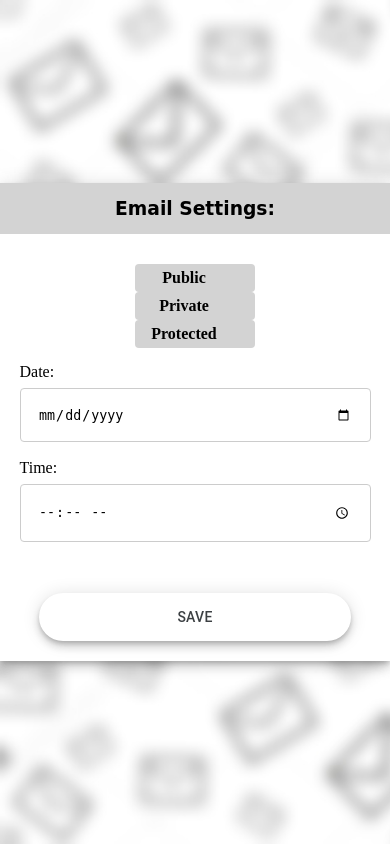
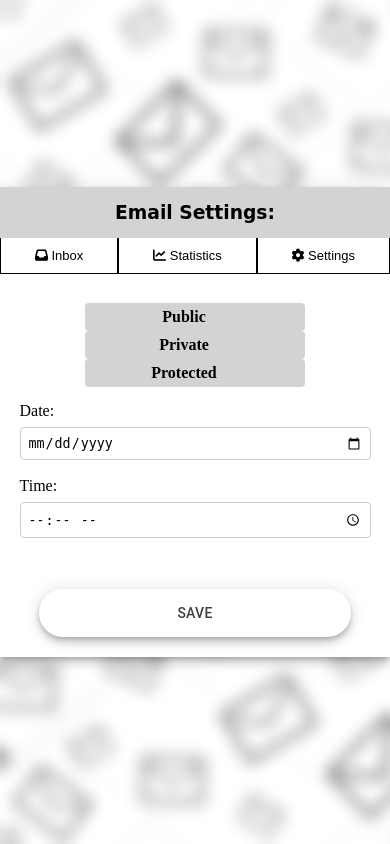
Before and after one commit to vitalie7bocicov/empub, a PHP site: page /pages/settingsPage.html in a window 390 px wide. Run offline with PHP 8.4, Linux system fonts and the light colour scheme; some libraries are stand-ins or nearby versions.

Commit message:
bug fixing on emailSettings page

```diff
--- a/EMPub/pages/settingsPage.html
+++ b/EMPub/pages/settingsPage.html
@@ -2,7 +2,6 @@
 <html>
     <head>
         <title>EMPub</title>
-        <link rel="stylesheet" href="../styles/accountSettings.css">
         <meta name="viewport" content="width=device-width, initial-scale=1.0">
         <link rel="stylesheet" href="../styles/settingsPage.css">
         <script src="https://kit.fontawesome.com/d31da07a9e.js" crossorigin="anonymous"></script>
@@ -15,6 +14,13 @@
                 <div class="headerDiv">
                     <h3>Email Settings:</h3>
                 </div>
+
+                <section class="sidebar" id="sidebar">
+                    <button class="sidebar-buttons" selected><i class="fa-solid fa-inbox"></i> Inbox</button>
+                    <button class="sidebar-buttons"><i class="fa-solid fa-chart-line"></i> Statistics</button>
+                    <button class="sidebar-buttons"><i class="fa-solid fa-gear"></i> Settings</button>
+                </section>
+
                 <div class="content">
                         <form id="form" class="formContainer">
                             <div class="radion-buttons-div">
@@ -31,7 +37,6 @@
 
 
                                 <label for="publicationType3" class="radion-buttons">Protected
-
                                     <input type="radio" id="publicationType3" name="publicationType" onchange="handleClick(this)" value="3">
                                     <i class="fa-solid fa-circle-check checkState" id="check3"></i>
                                 </label>
@@ -55,7 +60,7 @@
 
                         </form>
 
-                    <button type="submit" form="form1" value="Save">SAVE</button>
+                    <button type="submit" form="form1" value="Save" class="buttonSettings">SAVE</button>
                 </div>
             </div>
         </div>
--- a/EMPub/styles/accountSettings.css
+++ b/EMPub/styles/accountSettings.css
@@ -22,19 +22,18 @@ button {
 
 
 header {
-
   background-color: rgb(71, 77, 86);
   padding: 10px 20px;
   display: flex;
   width: 100%;
   top: 0;
   position: fixed;
+  z-index: 1;
 }
 
 .logo img {
   width: 100px;
   height: auto;
-
 }
 
 nav {
--- a/EMPub/styles/settingsPage.css
+++ b/EMPub/styles/settingsPage.css
@@ -19,6 +19,23 @@ body {
 
 .conatiner {
 	width: 40%;
+}
+
+.sidebar {
+    display: flex;
+    width: 100%;
+}
+
+.sidebar-buttons {
+    font-style: sans-serif;
+    background-color: transparent;
+    border: none;
+    border: 1px solid black;
+    background-color: #ffffff;
+    border-top: none;
+    padding: 10px 0;
+    font-size: 16px;
+    flex-grow: 1;
 }
 
 .center1{
@@ -45,9 +62,8 @@ body {
 	margin-top: 5%;
 }
 
-button{
+.buttonSettings {
 	width: 100px;
-	/*height:8%;*/
 	padding:2%;
 	margin: 20px 0;
 	background-color: lightgray;
@@ -63,13 +79,14 @@ button{
 	font-size: 13px;
 	line-height: 29px;
 	padding: 0 10px 0 11px;
-	position: relative;
 	text-align: center;
 	text-decoration: none;
 	user-select: none;
 	-webkit-user-select: none;
 	touch-action: manipulation;
 	vertical-align: middle;
+	top: 0;
+	left: 0;
 }
 
 button:hover {
@@ -150,8 +167,14 @@ input[type=date], input[type=time], input[type=password] {
 	margin: 10px 0;
 }
 
+@media only screen and (max-width: 900px) {
+	.conatiner {
+		width: 60%;
+	}
+}
 
-@media only screen and (max-width: 850px) {
+
+@media only screen and (max-width: 600px) {
 
 	.conatiner {
 		width: 100%;
@@ -165,13 +188,17 @@ input[type=date], input[type=time], input[type=password] {
 
 	}
 
+	.sidebar-buttons {
+		font-size: 13px;
+	}
+
+	.formContainer .radion-buttons {
+		width: 200px;
+	}
+
 	.radion-buttons-div {
 		display: flex;
 		flex-direction: column;
-	}
-
-	.radion-buttons {
-		margin: 10px 0;
 	}
 
 	.content{
@@ -180,7 +207,7 @@ input[type=date], input[type=time], input[type=password] {
 		align-items: center;
 	}
 
-	button {
+	.buttonSettings {
 		align-items: center;
 		appearance: none;
 		background-color: #fff;
@@ -200,23 +227,21 @@ input[type=date], input[type=time], input[type=password] {
 		letter-spacing: .25px;
 		line-height: normal;
 		max-width: 100%;
-		margin-top:10%;
+		margin-top: 10%;
 		overflow: visible;
 		padding: 2px 24px;
-		position: relative;
 		text-align: center;
 		text-transform: none;
-		transition: box-shadow 280ms cubic-bezier(.4, 0, .2, 1),opacity 15ms linear 30ms,transform 270ms cubic-bezier(0, 0, .2, 1) 0ms;
+		/*transition: box-shadow 280ms cubic-bezier(.4, 0, .2, 1),opacity 15ms linear 30ms,transform 270ms cubic-bezier(0, 0, .2, 1) 0ms;*/
 		user-select: none;
 		-webkit-user-select: none;
 		touch-action: manipulation;
 		width: 80%;
 		will-change: transform,opacity;
-		z-index: 0;
 	}
 
 	input[type=date] , input[type=time], input[type=password]{
-	  padding: 5%;
+	  padding: 7px;
 	  width: 100%;
 	  border: 1px solid #ccc;
 	  border-radius: 4px;
```
Also changed, not shown: EMPub/pages/letterTemplate.html (+21 -0 lines), EMPub/styles/letterTemplate.css (+32 -1 lines).
